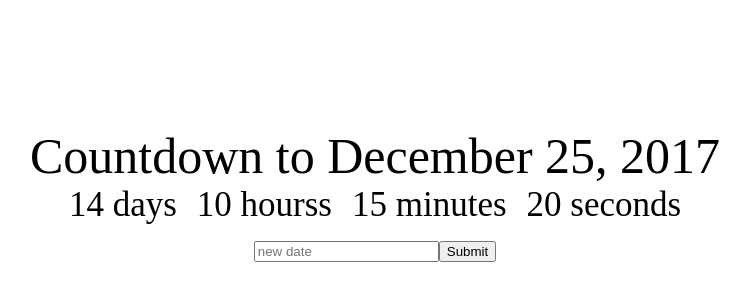
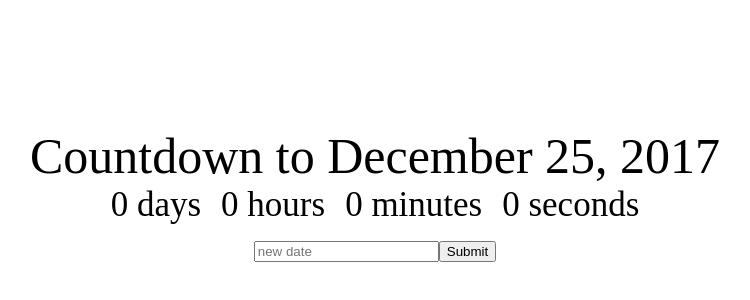
Before and after one commit to rishabh-malik/Count-Down-React-App, a React (Create React App) app: page / in a window 1280 px wide. Shown: the part 126-426 px from the top of the page, without its empty margins (265-1015 px from the left). Built offline with nearby package versions, Linux system fonts and the light colour scheme.

Commit message:
clock component

```diff
--- a/src/App.jsx
+++ b/src/App.jsx
@@ -1,6 +1,8 @@
 //a react component - reuseable piece of UI
 import React, { Component } from 'react';
 import './App.css';
+import Clock from './Clock'
+
 class App extends Component {
         //adding states
         constructor(props){
@@ -23,12 +25,8 @@
         //className is keyword used
         <div className="App">
             <div className="App-title">Countdown to {this.state.deadline}</div>
-             <div>
-                 <div className="Clock-days">14 days</div>
-                 <div className="Clock-hours">10 hourss</div>
-                 <div className="Clock-minutes">15 minutes</div>
-                 <div className="Clock-seconds">20 seconds</div>
-             </div>
+
+            <Clock/>
              <div>
              <input placeholder='new date'
              onChange={event=>this.setState({newDeadLine:event.target.value})}
--- /dev/null
+++ b/src/Clock.jsx
@@ -0,0 +1,25 @@
+import React, { Component } from 'react';
+import './App.css';
+class Clock extends Component {
+    constructor(props){
+        super(props);
+        this.state={
+            days:0,
+            hours:0,
+            minutes:0,
+            seconds:0
+        }
+    }
+
+    render(){
+        return(
+         <div>
+                 <div className="Clock-days">{this.state.days} days</div>
+                 <div className="Clock-hours">{this.state.hours} hours</div>
+                 <div className="Clock-minutes">{this.state.minutes} minutes</div>
+                 <div className="Clock-seconds">{this.state.seconds} seconds</div>
+             </div>
+        )};
+}
+
+export default Clock;
```
